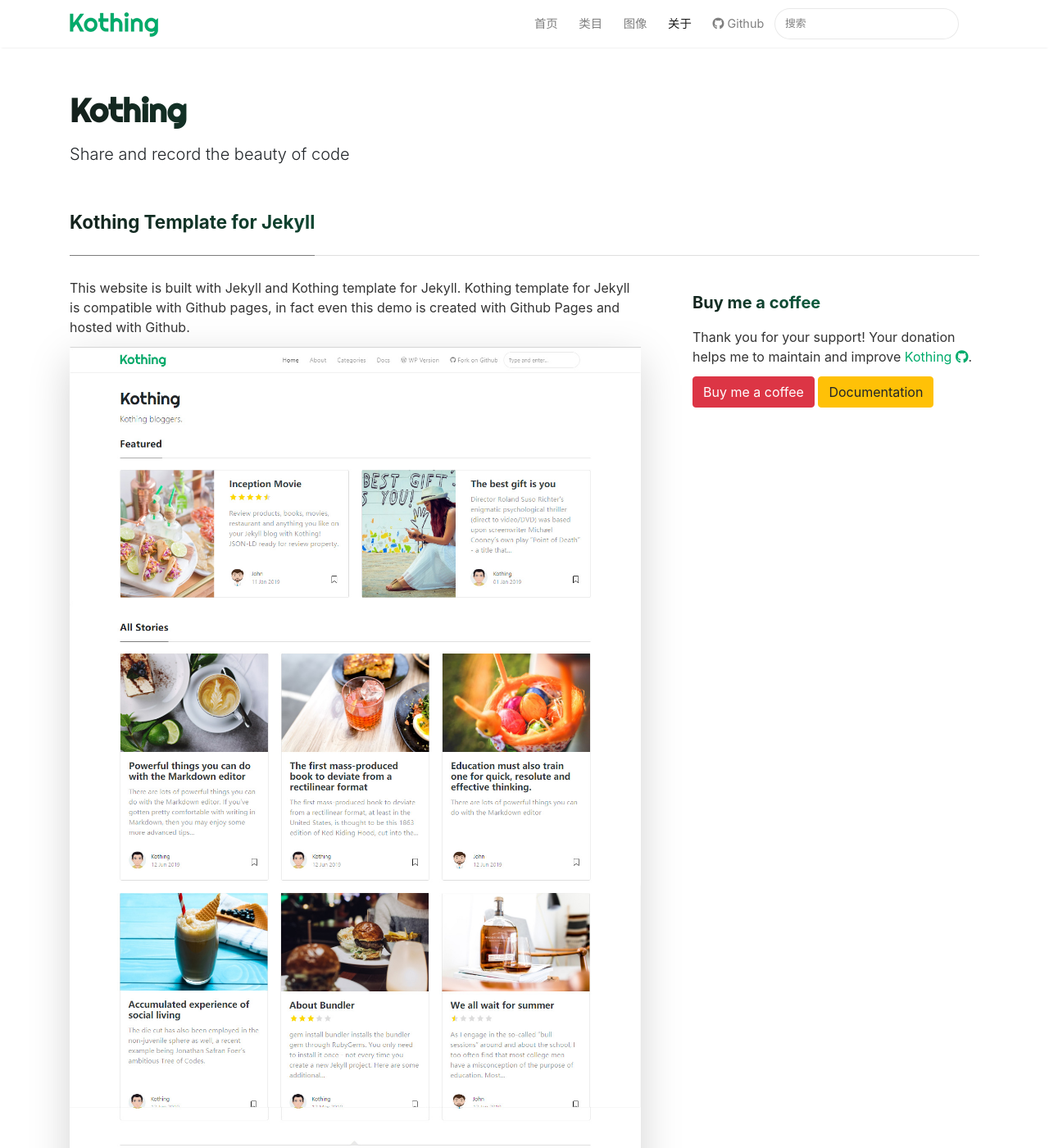
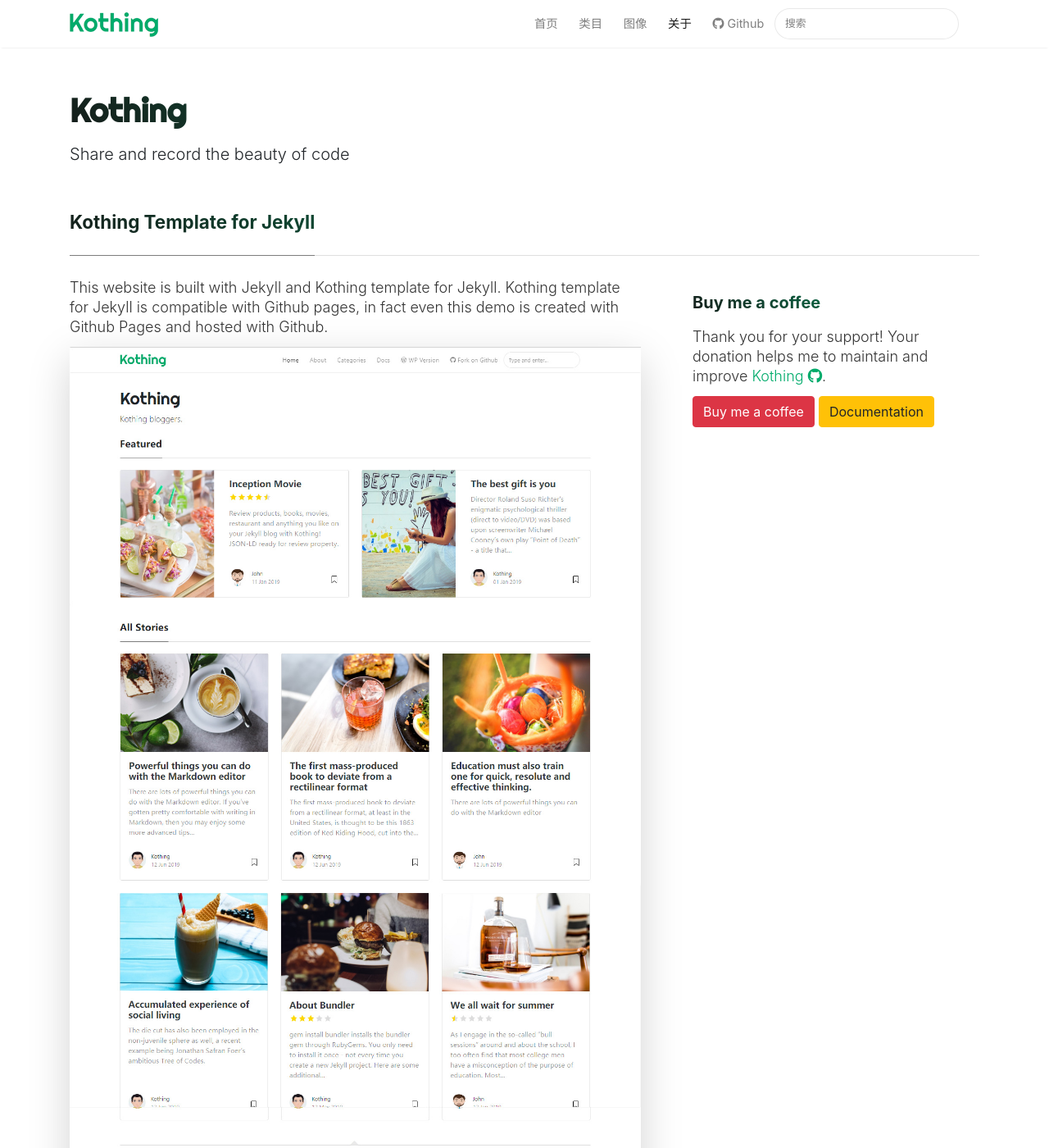
Before and after one commit to kothing/kothing.github.io, a Jekyll site: the page built from _pages/about.md, in a window 1280 px wide and 1400 px high. Shown: the whole window at 82% size. Built offline with Jekyll 4.4.1, drawn with Linux system fonts in a browser that asks for light colours; nearby versions of some CDN libraries; comment, search, counter and statistics services are not loaded.

Commit message:
Update screen.css

```diff
--- a/assets/css/screen.css
+++ b/assets/css/screen.css
@@ -137,7 +137,8 @@
 }
 
 .article-post {
-    font-size: 1.0rem;
+    font-size: 1.125rem;
+    font-weight: 300;
     line-height: 1.5rem;
     color: rgba(0, 0, 0, .8);
 }
```
